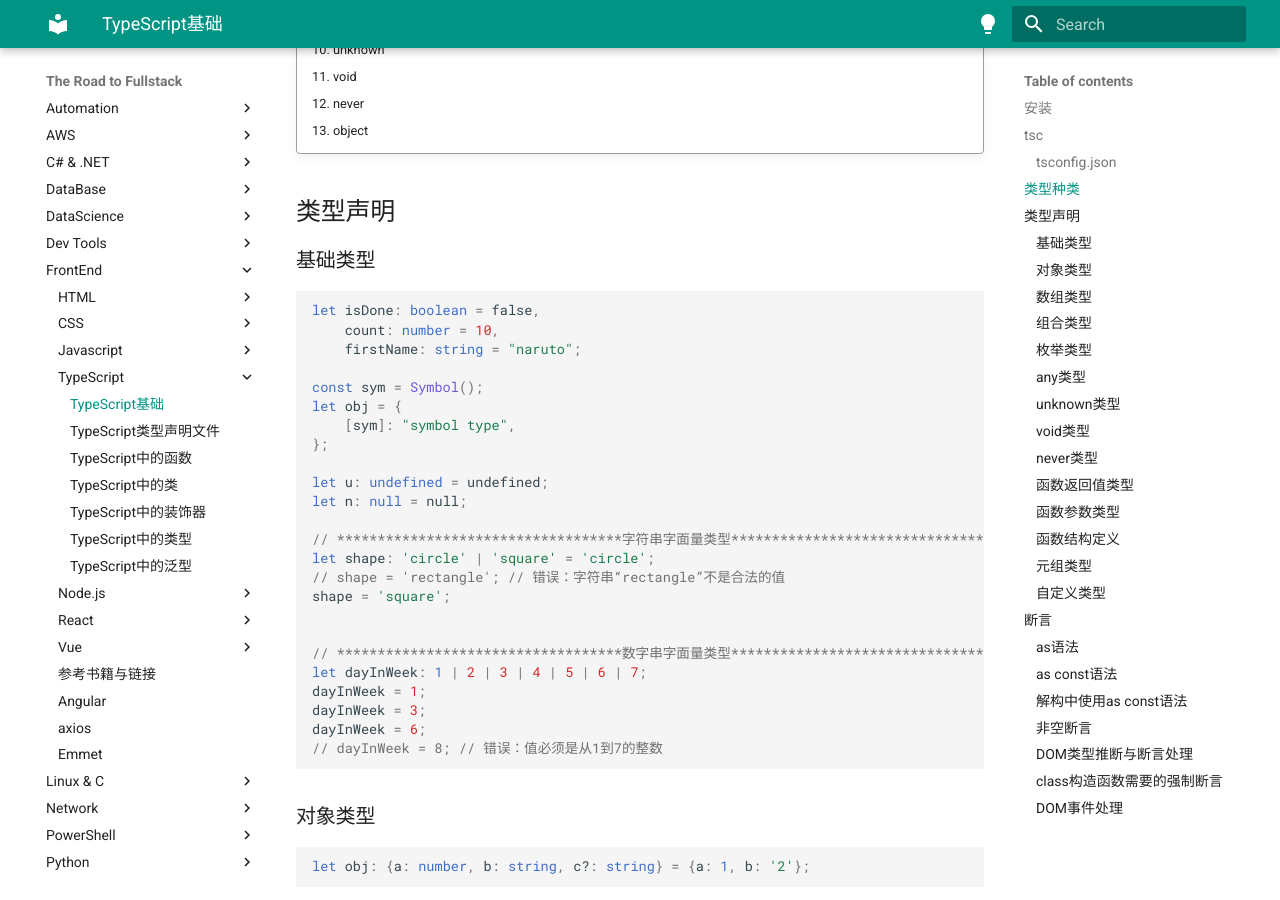
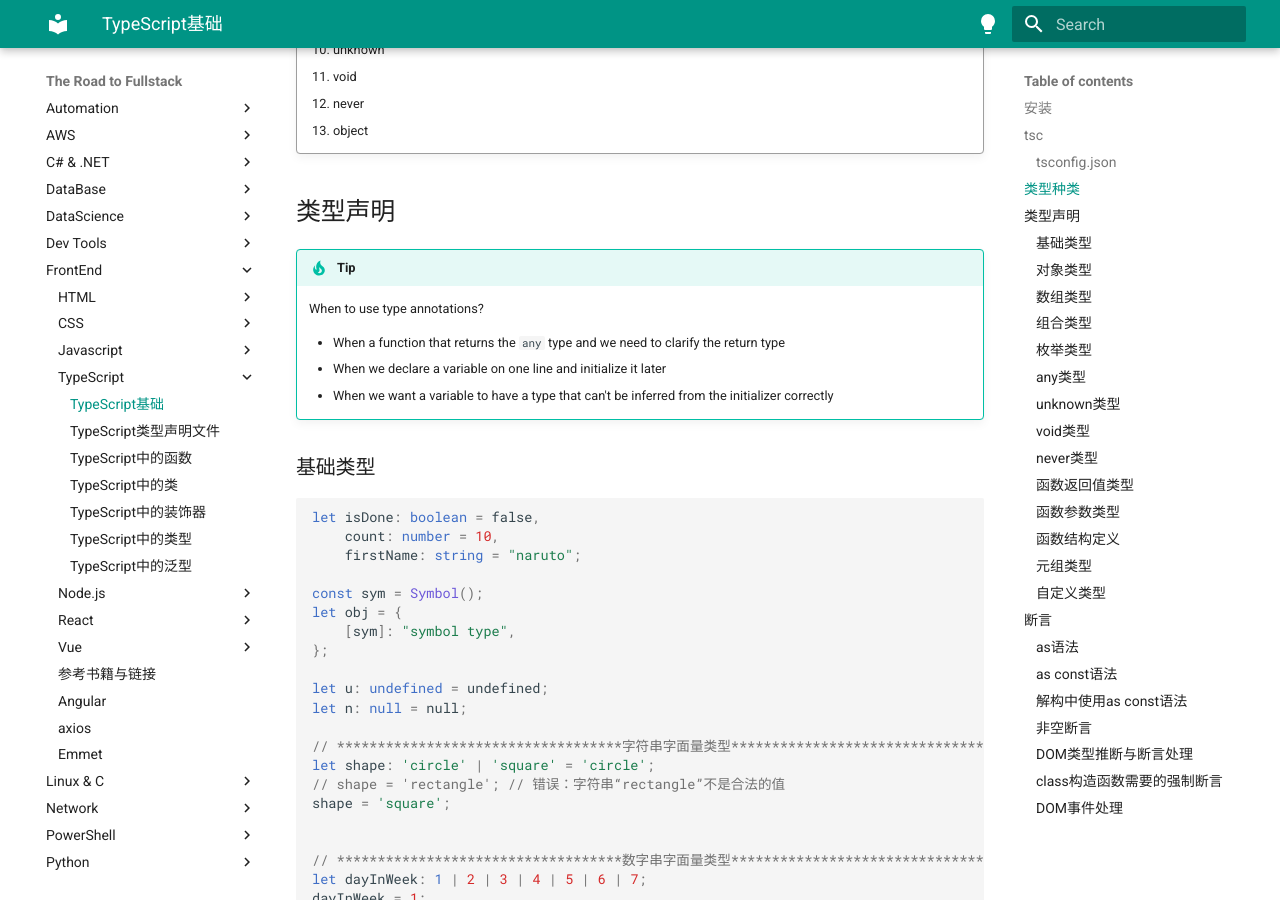
Before and after one commit to Zhongfu-Mao/The-Road-To-Fullstack, an MkDocs documentation site: the page built from docs/FrontEnd/TypeScript/TypeScript基础.md, in a window 1280 px wide and 900 px high, scrolled down 2997 px. Built offline with MkDocs 1.6.1 and Material for MkDocs 9.7.7, drawn with Linux system fonts in a browser that asks for light colours; comment, search, counter and statistics services are not loaded.

Commit message:
:memo: 补充关于类型声明使用场景的内容

```diff
--- a/docs/FrontEnd/TypeScript/TypeScript基础.md
+++ b/docs/FrontEnd/TypeScript/TypeScript基础.md
@@ -150,6 +150,14 @@ tsc <file> [-w] # 编译文件, -w 可以监视文件变化
     13. object
 
 ## 类型声明
+
+!!! tip
+
+    When to use type annotations?
+
+    * When a function that returns the `any` type and we need to clarify the return type
+    * When we declare a variable on one line and initialize it later
+    * When we want a variable to have a type that can't be inferred from the initializer correctly
 
 ### 基础类型
 
```
